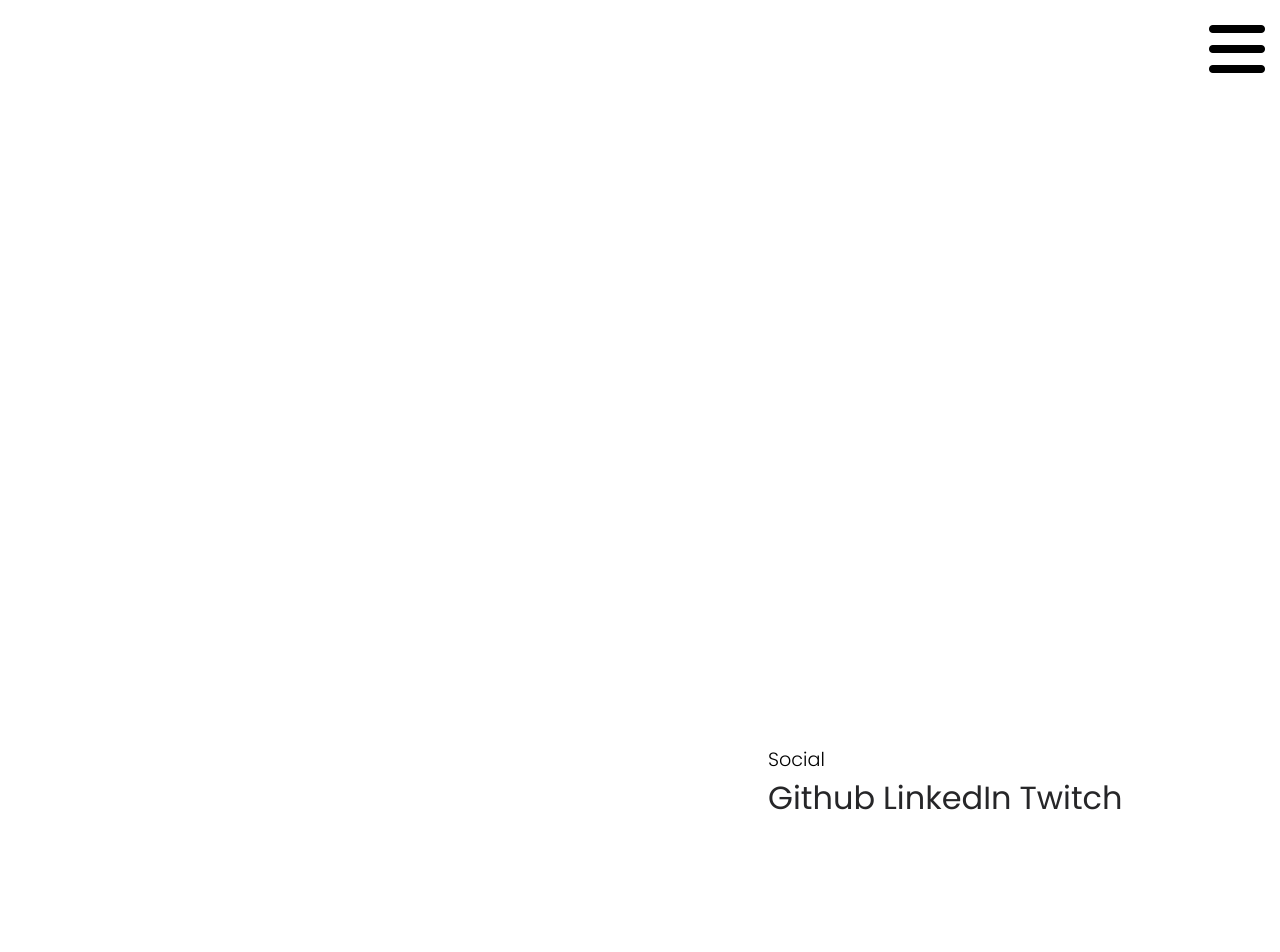
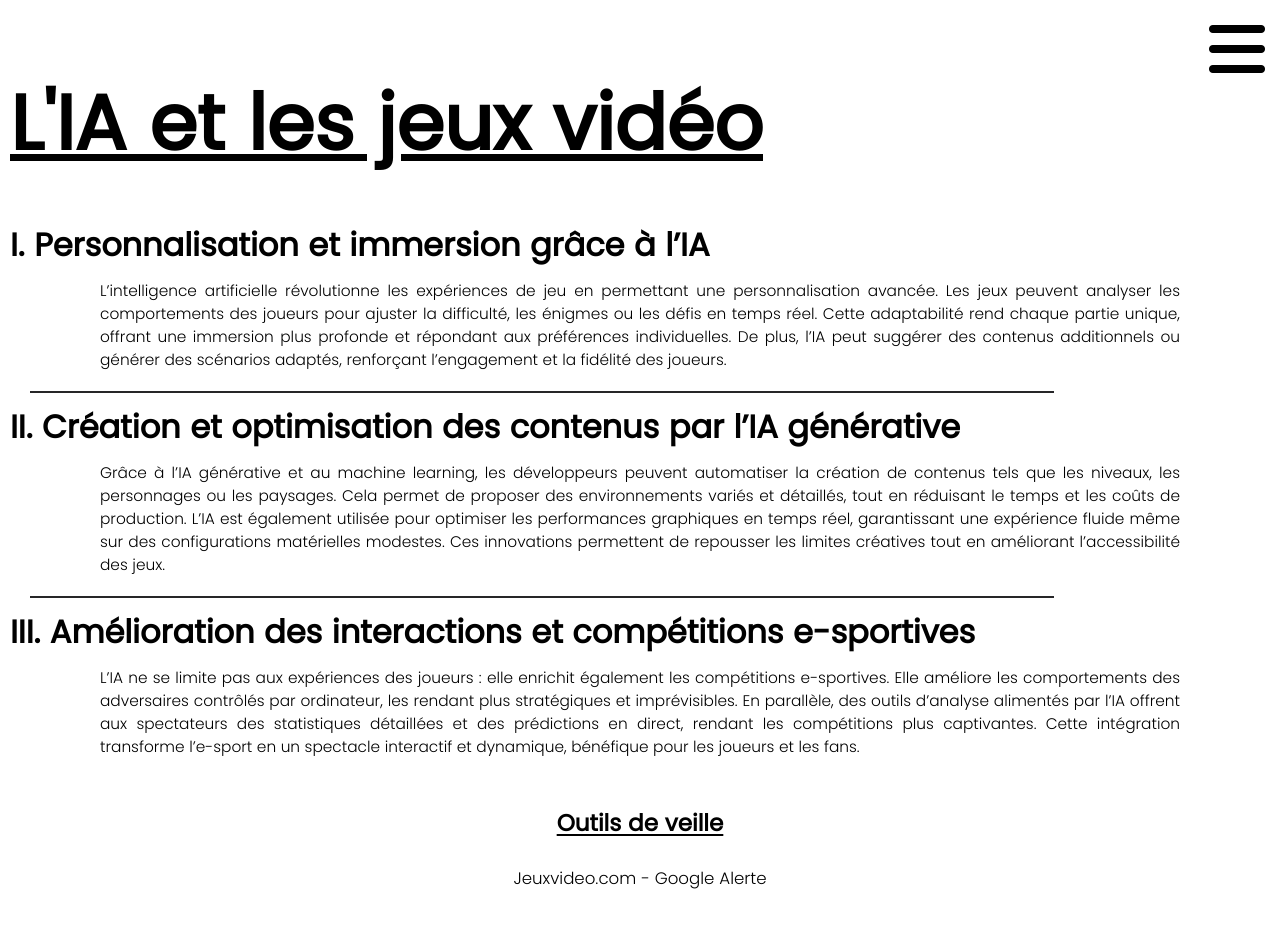
Before and after one commit to al3xioux/portfolio-V3, a React (Create React App) app: page /veilleun in a window 1280 px wide. Shown: the top 952 px of the page. Before the commit the page ends 822 px from the top, so only its background shows below. Built offline with nearby package versions, Linux system fonts and the light colour scheme.

Commit message:
veille 1 maj

```diff
--- a/src/components/Travaux.jsx
+++ b/src/components/Travaux.jsx
@@ -6,7 +6,7 @@ const Travaux = () => {
 
             <div className="works-container">
                 <section className="works-section">
-                    <a href='#' target='blank'>
+                    <a href='https://gitlab.com/MaxenceIPSSI/gamehub' target='blank'>
                         <h4>GAMEHUB</h4>
                         <p>site web de tournois e-sportif</p>
                     </a>
--- a/src/pages/Home.jsx
+++ b/src/pages/Home.jsx
@@ -10,9 +10,9 @@ const Home = () => {
         <Helmet title="Home" className='home'>
             <div className="big-title-home">
                 <h2>Alexandre</h2>
-                <h1>Developpeur</h1>
+                <h1>BONJOUR</h1>
             </div>
-            <p id="presentation-home">Salut ! Moi c'est Alexandre Bonjour, développeur full stack depuis maintenant 2 ans.</p>
+            <p id="presentation-home">Salut ! Moi c'est Alexandre, développeur full stack depuis maintenant 2 ans.</p>
             <Link to="/works"><h3 id="travaux">Travaux</h3></Link>
             <Travaux />
             <Link to="/documents"><h3 id="documents">Document</h3></Link>
--- a/src/pages/Skills.jsx
+++ b/src/pages/Skills.jsx
@@ -6,11 +6,11 @@ const Skills = () => {
         <Helmet title="Compétences" className='skills'>
             <h2 id="skills-title">Compétences</h2>
 
-            <div class="skills">
+            <div className="skills">
                 <section>
                     <h3>WEB</h3>
-                    <div class="separation1"></div>
-                    <section class="skills-name">
+                    <div className="separation1"></div>
+                    <section className="skills-name">
                         <p>HTML</p>
                         <p>CSS</p>
                         <p>PHP</p>
@@ -21,8 +21,8 @@ const Skills = () => {
 
                 <section>
                     <h3>Base de données</h3>
-                    <div class="separation1"></div>
-                    <section class="skills-name">
+                    <div className="separation1"></div>
+                    <section className="skills-name">
                         <p>SQL</p>
                         <p>MySQL</p>
                         <p>Un autre truc</p>
@@ -31,16 +31,16 @@ const Skills = () => {
 
                 <section>
                     <h3>Supervision</h3>
-                    <div class="separation1"></div>
-                    <section class="skills-name">
+                    <div className="separation1"></div>
+                    <section className="skills-name">
                         <p>GLPI</p>
                     </section>
                 </section>
 
                 <section>
                     <h3>Autres</h3>
-                    <div class="separation1"></div>
-                    <section class="skills-name">
+                    <div className="separation1"></div>
+                    <section className="skills-name">
                         <p>Figma</p>
                         <p>Git</p>
                     </section>
--- a/src/pages/VeilleUn.jsx
+++ b/src/pages/VeilleUn.jsx
@@ -3,7 +3,33 @@ import Helmet from "../components/Helmet";
 
 const VeilleUn = () => {
     return (
-        <Helmet title="IA" className='veille1'>
+        <Helmet title="L'IA / jeux vidéo" className='veille1'>
+            <h2 id="veilleUn-title">L'IA et les jeux vidéo</h2>
+
+            <div className="veilleUn">
+                <section className="veilleUn-text">
+                    <h3>I. Personnalisation et immersion grâce à l’IA</h3>
+                    <p>L’intelligence artificielle révolutionne les expériences de jeu en permettant une personnalisation avancée. Les jeux peuvent analyser les comportements des joueurs pour ajuster la difficulté, les énigmes ou les défis en temps réel. Cette adaptabilité rend chaque partie unique, offrant une immersion plus profonde et répondant aux préférences individuelles. De plus, l’IA peut suggérer des contenus additionnels ou générer des scénarios adaptés, renforçant l’engagement et la fidélité des joueurs.</p>
+                    <div className="separation1"></div>
+                </section>
+
+                <section className="veilleUn-text">
+                    <h3>II. Création et optimisation des contenus par l’IA générative</h3>
+                    <p>Grâce à l’IA générative et au machine learning, les développeurs peuvent automatiser la création de contenus tels que les niveaux, les personnages ou les paysages. Cela permet de proposer des environnements variés et détaillés, tout en réduisant le temps et les coûts de production. L’IA est également utilisée pour optimiser les performances graphiques en temps réel, garantissant une expérience fluide même sur des configurations matérielles modestes. Ces innovations permettent de repousser les limites créatives tout en améliorant l’accessibilité des jeux.</p>
+                    <div className="separation1"></div>
+                </section>
+
+                <section className="veilleUn-text">
+                    <h3>III. Amélioration des interactions et compétitions e-sportives</h3>
+                    <p>L’IA ne se limite pas aux expériences des joueurs : elle enrichit également les compétitions e-sportives. Elle améliore les comportements des adversaires contrôlés par ordinateur, les rendant plus stratégiques et imprévisibles. En parallèle, des outils d’analyse alimentés par l’IA offrent aux spectateurs des statistiques détaillées et des prédictions en direct, rendant les compétitions plus captivantes. Cette intégration transforme l’e-sport en un spectacle interactif et dynamique, bénéfique pour les joueurs et les fans.</p>
+                </section>
+
+                <section className="outils">
+                    <h4>Outils de veille</h4>
+                    <p>Jeuxvideo.com  -  Google Alerte</p>
+                </section>
+            </div>
+
 
         </Helmet>
     );
--- a/src/style/pages/_skills.scss
+++ b/src/style/pages/_skills.scss
@@ -11,7 +11,7 @@
     width: 80%;
     height: 2px;
     background-color: #262628;
-    margin: 0 0 0 30px;
+    margin: 10px 0 10px 30px;
 }
 
 /* .skills */
--- a/src/style/pages/_veilleun.scss
+++ b/src/style/pages/_veilleun.scss
@@ -0,0 +1,77 @@
+/* #title */
+#veilleUn-title {
+    font-size: 9.5vw;
+    padding: 0 0 40px 10px;
+    text-decoration: underline;
+    font-family: "poppinsregular";
+}
+
+.veilleUn {
+    display: flex;
+    flex-direction: column;
+    margin-bottom: 5%;
+}
+
+.veilleUn h3 {
+    padding: 0 0 10px 10px;
+    font-family: "poppinsregular";
+}
+
+.veilleUn .veilleUn-text {
+    display: flex;
+    flex-direction: column;
+}
+
+.veilleUn .veilleUn-text p {
+    padding: 0 20px 10px 20px;
+    font-family: "poppinslight";
+    text-align: justify;
+}
+
+.outils {
+    display: flex;
+    flex-direction: column;
+    margin-top: 3%;
+    text-align: center;
+}
+
+.outils h4 {
+    font-family: "poppinsregular";
+    text-decoration: underline;
+    text-underline-offset: 3px;
+    margin-bottom: 3%;
+}
+
+.outils p {
+    font-family: "poppinslight";
+}
+
+@media (min-width: 768px) {
+
+
+}
+
+@media (min-width: 1024px) {
+
+    #veilleUn-title {
+        font-size: 6vw;
+    }
+
+    .veilleUn h3 {
+        font-size: 2.5vw;
+    }
+
+    .veilleUn .veilleUn-text p {
+        padding: 0 100px 10px 100px;
+        font-size: 1.2vw;
+    }
+
+    .outils h4 {
+        font-size: 1.8vw;
+        margin-bottom: 2%;
+    }
+
+    .outils p {
+        font-size: 1.3vw;
+    }
+}
```
